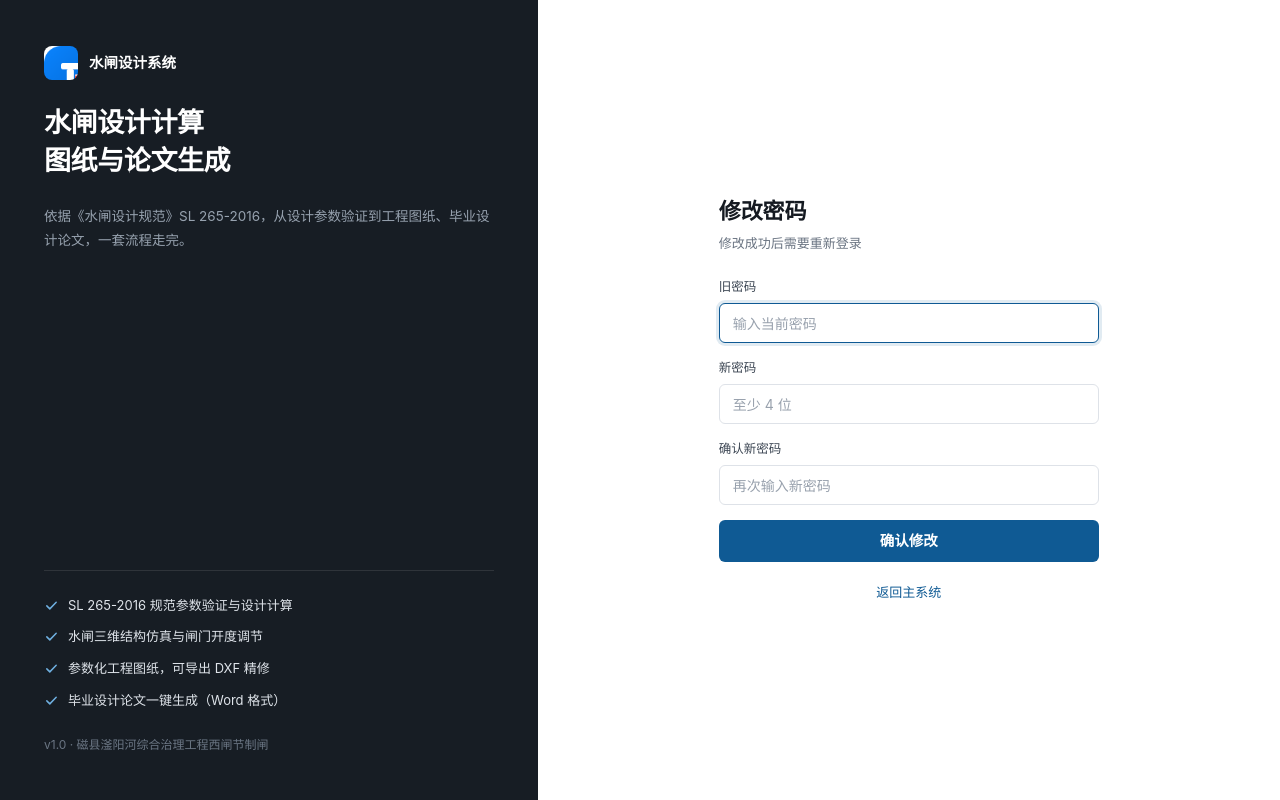
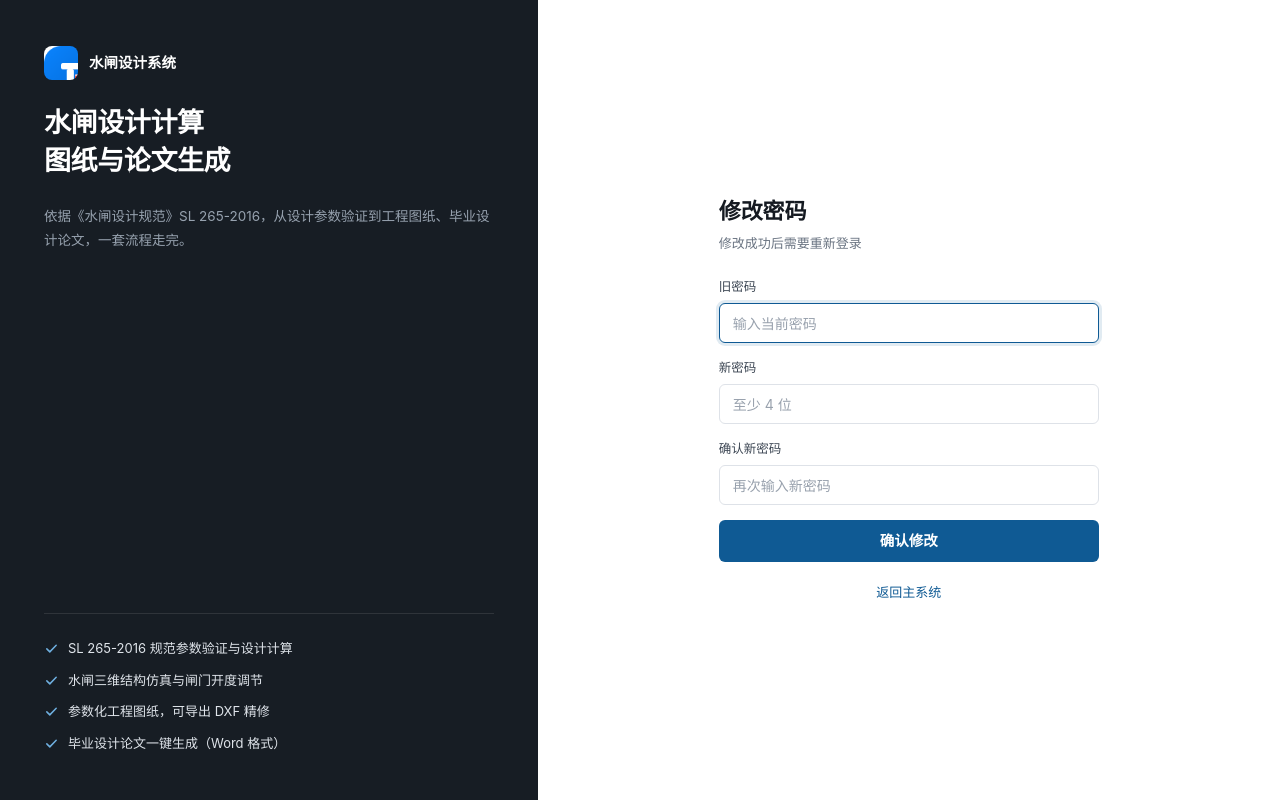
Before and after one commit to bmberzhang/-, a Flask app: page /change-password in a window 1280 px wide. Run offline with Flask 3, Linux system fonts and the light colour scheme; the visitor is signed in with stand-in values (Sample User, id 1); data comes from the database, SQL or seed files in the repository.

Commit message:
登录页移除 v1.0 版本页脚

```diff
--- a/templates/auth_base.html
+++ b/templates/auth_base.html
@@ -98,7 +98,6 @@ body { background: var(--surface); }
         毕业设计论文一键生成（Word 格式）
       </li>
     </ul>
-    <div class="ver">v1.0 · 磁县滏阳河综合治理工程西闸节制闸</div>
   </aside>
 
   <main class="panel">
```
